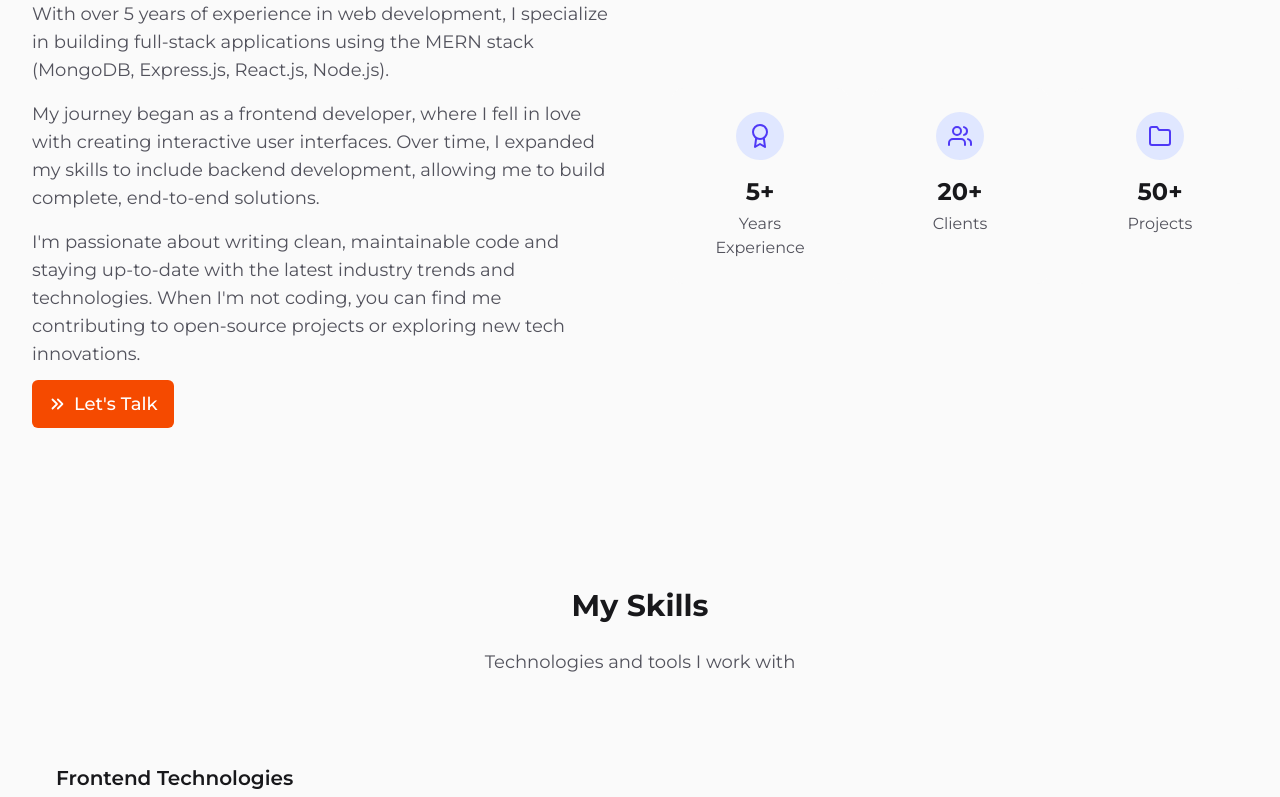
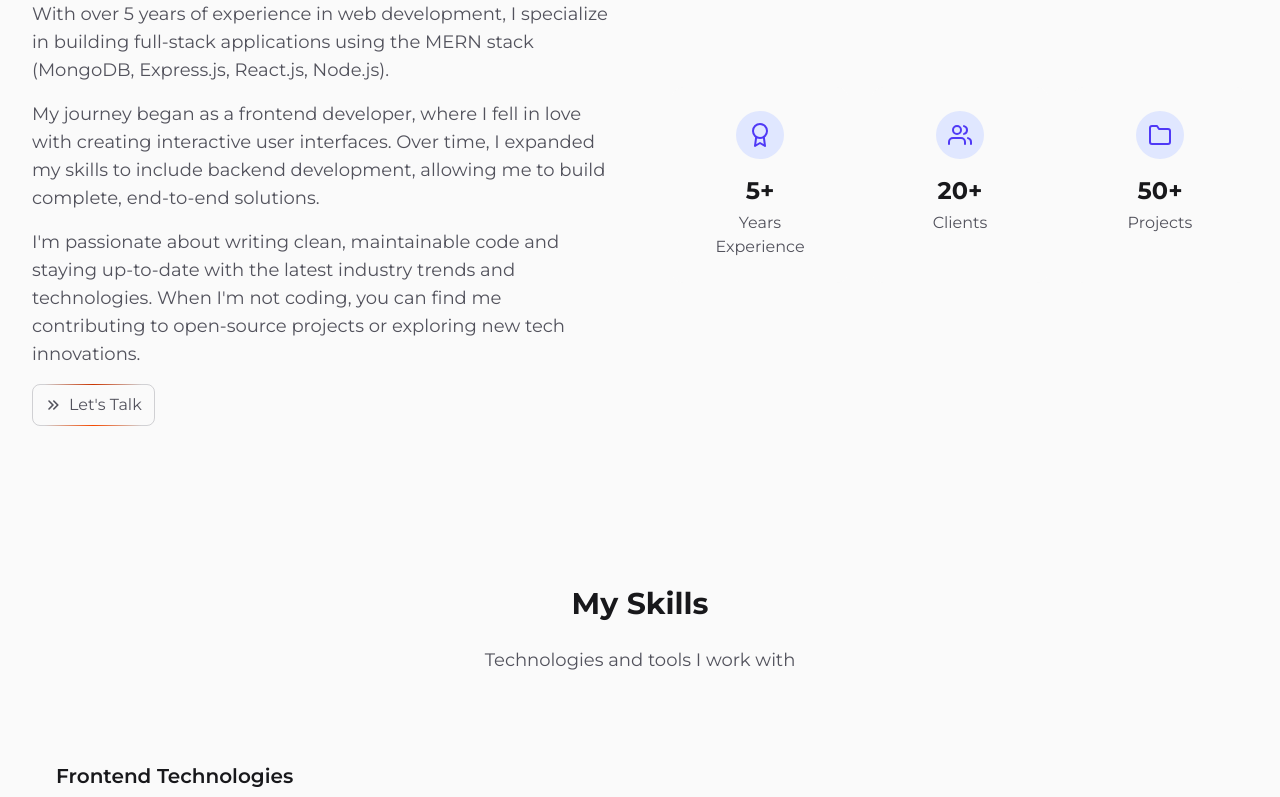
Before and after one commit to AkkalDhami/Akkal-Dhami, a React (Vite) app: page / in a window 1280 px wide. Shown: the part 1116-1913 px from the top of the page. Built offline with nearby package versions, Linux system fonts and the light colour scheme.

Commit message:
update routes

```diff
--- a/src/components/About.jsx
+++ b/src/components/About.jsx
@@ -4,6 +4,7 @@ import { FiAward, FiUsers, FiFolder } from "react-icons/fi";
 import { ReactTyped } from "react-typed";
 import IconButtonLink from "../ui/IconButtonLink";
 import { HiChevronDoubleRight } from "react-icons/hi";
+import SocialLink from "../ui/AnimateButton";
 
 const About = () => {
   const stats = [
@@ -55,7 +56,7 @@ const About = () => {
               </h3>
             </div>
 
-            <div className="space-y-4 mb-3 text-lg text-zinc-600 dark:text-zinc-300">
+            <div className="space-y-4 mb-4 text-lg text-zinc-600 dark:text-zinc-300">
               <p>
                 With over 5 years of experience in web development, I specialize
                 in building full-stack applications using the MERN stack
@@ -74,13 +75,11 @@ const About = () => {
                 to open-source projects or exploring new tech innovations.
               </p>
             </div>
-
-            <IconButtonLink
-              icon={HiChevronDoubleRight}
+            <SocialLink
+              icon={<HiChevronDoubleRight />}
               text="Let's Talk"
               href="#contact"
-              bgColor="bg-primary-600 hover:bg-primary-700"
-              textColor="text-white"
+              isBlank={false}
             />
           </motion.div>
 
--- a/src/components/Contact.jsx
+++ b/src/components/Contact.jsx
@@ -11,7 +11,7 @@ import {
 import { RiUserLine } from "react-icons/ri";
 import { toast, ToastContainer, Bounce } from "react-toastify";
 import "react-toastify/dist/ReactToastify.css";
-import SocialLink from "../ui/SocialLink";
+import SocialLink from "../ui/AnimateButton";
 
 const Contact = () => {
   const [formData, setFormData] = useState({
--- a/src/components/Footer.jsx
+++ b/src/components/Footer.jsx
@@ -1,7 +1,7 @@
 import React, { useEffect, useState } from "react";
 import { motion } from "framer-motion";
 import { FiGithub, FiLinkedin, FiArrowUp } from "react-icons/fi";
-import SocialLink from "../ui/SocialLink";
+import SocialLink from "../ui/AnimateButton";
 
 const Footer = () => {
   const [showScrollToTop, setShowScrollToTop] = useState(false);
--- a/src/components/Hero.jsx
+++ b/src/components/Hero.jsx
@@ -4,7 +4,7 @@ import { FiGithub, FiLinkedin, FiTwitter, FiDownload } from "react-icons/fi";
 import { ReactTyped } from "react-typed";
 import { FaArrowRight } from "react-icons/fa";
 import VSCodeProfileCard from "./CodeCard";
-import SocialLink from "../ui/SocialLink";
+import SocialLink from "../ui/AnimateButton";
 
 const Hero = () => {
   return (
--- a/src/components/Projects.jsx
+++ b/src/components/Projects.jsx
@@ -10,7 +10,7 @@ import {
 } from "react-icons/si";
 import { FaCss3Alt, FaNodeJs } from "react-icons/fa";
 import ProjectCard from "../ui/ProjectCard";
-import SocialLink from "../ui/SocialLink";
+import SocialLink from "../ui/AnimateButton";
 
 const Projects = () => {
   const projects = [
--- a/src/components/Sidebar.jsx
+++ b/src/components/Sidebar.jsx
@@ -5,7 +5,7 @@ import { HiOutlineHome } from "react-icons/hi";
 import { VscTools } from "react-icons/vsc";
 import { RiCodeSSlashFill } from "react-icons/ri";
 import { LuPhone, LuUser } from "react-icons/lu";
-import SocialLink from "../ui/SocialLink";
+import SocialLink from "../ui/AnimateButton";
 
 const Sidebar = ({ activeSection, toggleSidebar }) => {
   const navLinks = [
--- a/src/ui/SocialLink.jsx
+++ b/src/ui/AnimateButton.jsx
@@ -1,11 +1,11 @@
 import { motion } from "motion/react";
 import React from "react";
 
-const SocialLink = ({ icon, text, href }) => {
+const SocialLink = ({ icon, text, href, isBlank = true }) => {
   return (
     <motion.a
       href={href}
-      target="_blank"
+      target={isBlank ? "_blank" : "_self"}
       initial={{ opacity: 0, y: 50 }}
       animate={{ opacity: 1, y: 0 }}
       transition={{ duration: 0.8 }}
--- a/src/ui/IconButtonLink.jsx
+++ b/src/ui/IconButtonLink.jsx
@@ -4,15 +4,21 @@ const IconButtonLink = ({
   icon: Icon,
   text,
   href,
-  bgColor,
+  bgColor = "transparent",
   textColor,
   isWide = false,
 }) => {
   return (
-    <a href={href} target="_blank" rel="noopener noreferrer" className={isWide ? "w-full" : ""}>
+    <a
+      href={href}
+      target="_blank"
+      rel="noopener noreferrer"
+      className={isWide ? "w-full" : ""}>
       <button
         type="button"
-        className={`flex ${isWide ? "w-full" : ""} cursor-pointer  items-center justify-center sm:gap-2 gap-1 px-2 sm:px-4 text-sm sm:text-lg py-2.5 ${bgColor} ${textColor} hover:opacity-90 rounded-md transition-colors duration-200 font-medium`}>
+        className={`flex ${
+          isWide ? "w-full" : ""
+        } cursor-pointer  items-center justify-center sm:gap-2 gap-1 px-2 sm:px-4 text-sm sm:text-lg py-2.5 ${bgColor} ${textColor} hover:opacity-90 rounded-md transition-colors duration-200 font-medium`}>
         <Icon />
         <span>{text}</span>
       </button>
```
